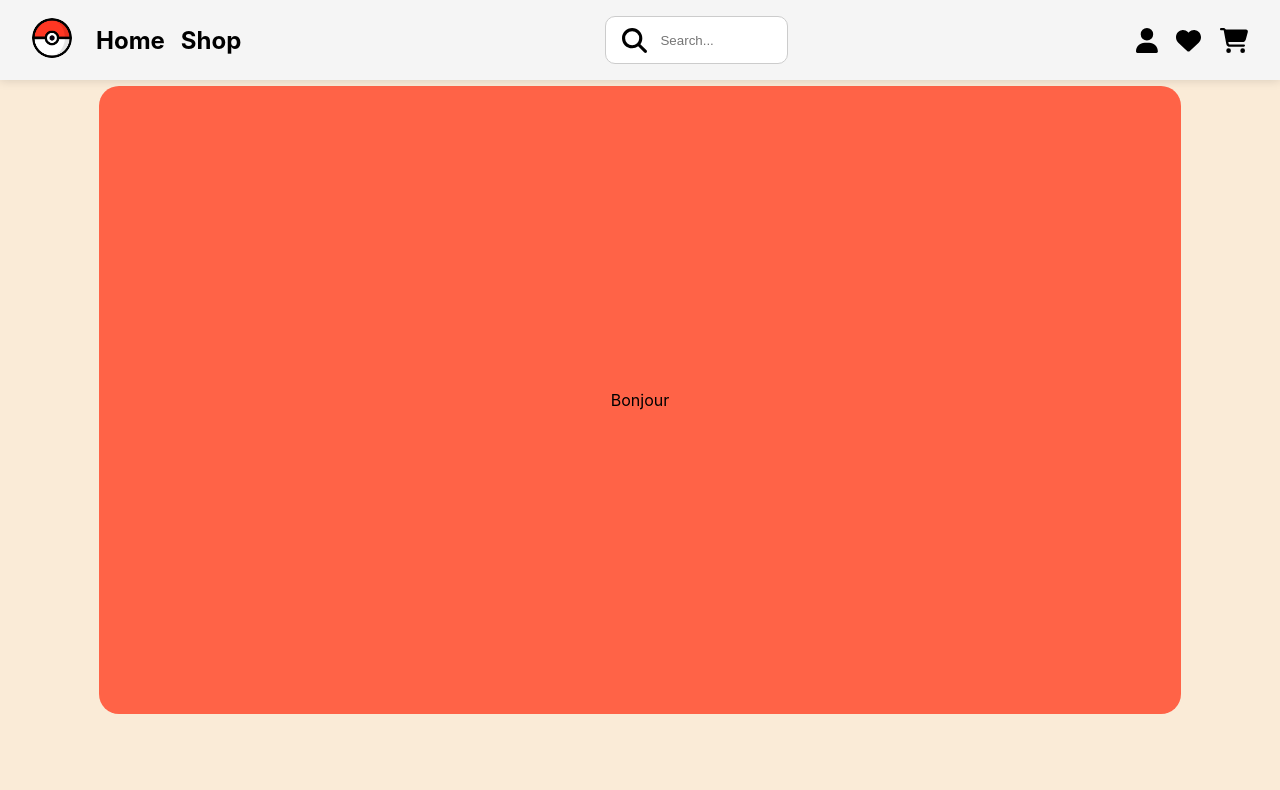
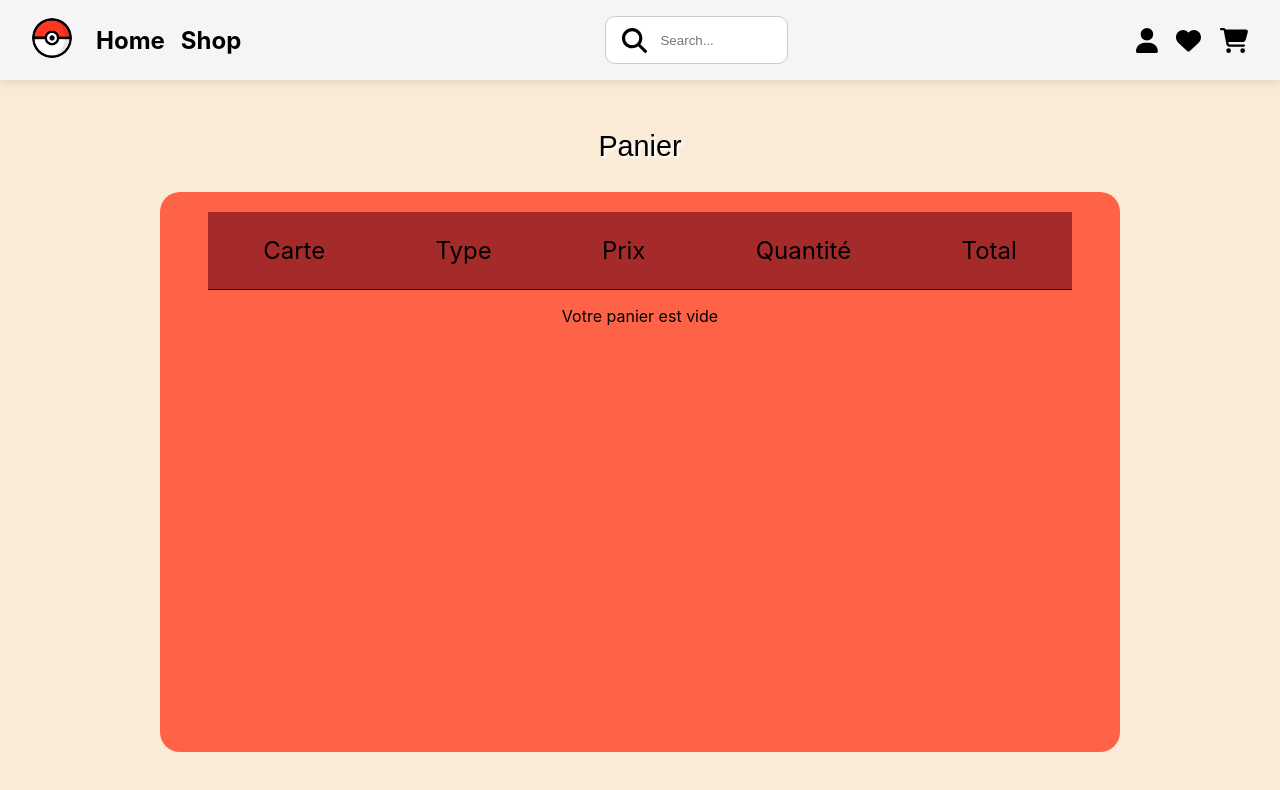
Before and after one commit to Tabonnel/pokeshop-frontend, a Next.js app: page /Cart in a window 1280 px wide. Shown: the top 790 px of the page. Built offline with nearby package versions, Linux system fonts and the light colour scheme.

Commit message:
maj de la quantité et du cartItem

```diff
--- a/components/Cart.js
+++ b/components/Cart.js
@@ -11,7 +11,7 @@ import { Modal } from "antd";
 
 function Cart() {
   const dispatch = useDispatch();
-  const cart = useSelector((state) => state.cart.value);
+  const cart = useSelector((state) => state.cart.items);
   const [cartData, setCartData] = useState([]);
 
   useEffect(() => {
@@ -25,17 +25,38 @@ function Cart() {
           price={item.price}
           stock={item.stock}
           number={item.number}
+          quantity={item.quantity}
         ></CartItem>
       );
     });
     setCartData(CartData);
+
   }, []);
 
   return (
-    <div>
+    <div className={styles.body}>
       <Header></Header>
       <div className={styles.cartContainer}>
-        <div className={styles.cartItemsContainer}>Bonjour</div>
+        <div className={styles.cartHeader}>
+          <p className={styles.cartHeaderTitle}>Panier</p>
+        </div>
+
+        <div className={styles.cartItemsContainer}>
+          <div className={styles.cartItemsHeader}>
+            <p className={styles.cartItemsHeaderName}>Carte</p>
+            <p className={styles.cartItemsHeaderType}>Type</p>
+            <p className={styles.cartItemsHeaderPrice}>Prix</p>
+            <p className={styles.cartItemsHeaderQuantity}>Quantité</p>
+            <p className={styles.cartTitemsHeaderTotal}>Total</p>
+          </div>
+          {cartData.length > 0 ? (
+            cartData
+          ) : (
+            <div className={styles.emptyCartContainer}>
+              <p className={styles.emptyCartText}>Votre panier est vide</p>
+            </div>
+          )}
+        </div>
       </div>
     </div>
   );
--- a/components/CartItem.js
+++ b/components/CartItem.js
@@ -1,11 +1,13 @@
 import styles from "../styles/CartItem.module.css";
 import { FontAwesomeIcon } from "@fortawesome/react-fontawesome";
 import { faTrashAlt } from "@fortawesome/free-solid-svg-icons";
-import { useDispatch } from "react-redux";
-import { removeFromCart } from "../reducers/cart";
+import { useDispatch, useSelector } from "react-redux";
+import { removeFromCart, addToCart } from "../reducers/cart";
+import { login } from "../reducers/user";
 
-function CartItem({ name, type, image, price, stock, number }) {
-
+function CartItem({ name, type, image, price, stock, number, quantity }) {
+  const dispatch = useDispatch();
+  const cart = useSelector((state) => state.cart.items);
 
 
   return (
@@ -18,15 +20,51 @@ function CartItem({ name, type, image, price, stock, number }) {
           <p className={styles.cartItemPrice}>{price}€</p>
         </div>
         <div className={styles.cartItemQuantity}>
-          <p className={styles.cartItemQuantityNumber}>{number}</p>
+          <p
+            className={styles.cartItemQuantityMinus}
+            onClick={() =>{
+                dispatch(
+                    removeFromCart({ name, type, image, price, stock, number, quantity })
+                    ),
+                console.log("quantity - 1 ", { name, type, image, price, stock, number, quantity });
+            }}
+          >
+            {" "}
+            -{" "}
+          </p>
+          <p className={styles.cartItemQuantity}> {quantity} </p>
+          <p
+            className={styles.cartItemQuantityPlus}
+            onClick={() => {
+              dispatch(
+                addToCart({ name, type, image, price, stock, number, quantity })
+              ),
+                console.log("quantity + 1 ");
+            }}
+          >
+            {" "}
+            +
+          </p>
         </div>
-        <div className={styles.cartItemDelete}>
+        <div className={styles.cartItemTotal}>
+          <p className={styles.cartItemTotalTotal}>X total</p>
+        </div>
+        <div
+          className={styles.cartItemDelete}
+          onClick={(e) => {
+            handleRemoveFromCart(e);
+            console.log("cart");
+          }}
+        >
           <FontAwesomeIcon
             icon={faTrashAlt}
             className={styles.cartItemDeleteIcon}
+            cursor={"pointer"}
           />
         </div>
       </div>
     </div>
   );
 }
+
+export default CartItem;
--- a/reducers/cart.js
+++ b/reducers/cart.js
@@ -1,21 +1,38 @@
-import { createSlice } from "@reduxjs/toolkit";
+import { createSlice } from '@reduxjs/toolkit';
 
 const initialState = {
-  value: [],
+  items: [],
 };
 
-export const cartSlice = createSlice({
-  name: "cart",
+const cartSlice = createSlice({
+  name: 'cart',
   initialState,
   reducers: {
     addToCart: (state, action) => {
-      state.value.push(action.payload);
+      const existingItem = state.items.find((item) => item._id === action.payload._id);
+
+      if (existingItem) {
+        // Si l'article existe déjà dans le panier, incrémente la quantité
+        existingItem.quantity += 1;
+      } else {
+        // Sinon, ajouter avec une quantité de 1
+        state.items.push({ ...action.payload, quantity: 1 });
+      }
     },
     removeFromCart: (state, action) => {
-        state.value = state.value.filter((item) => item._id !== action.payload);
+      const itemToDecrement = state.items.find((item) => item === action.payload);
+      if (itemToDecrement) {
+        // Décrémente la quantité de l'article, en le retirant si la quantité atteint 0
+        if (itemToDecrement.quantity > 1) {
+          itemToDecrement.quantity -= 1;
+        } else {
+          state.items = state.items.filter((item) => item._id !== action.payload);
         }
+      }
+    },
   },
 });
 
 export const { addToCart, removeFromCart } = cartSlice.actions;
+
 export default cartSlice.reducer;
--- a/styles/Cart.module.css
+++ b/styles/Cart.module.css
@@ -1,17 +1,61 @@
+.body{
+    scroll-behavior: smooth;
+    margin: 0;
+    padding: 0;
+    width: 100vw;
+    height: 100vh;
+}
+
 .cartContainer{
-
-    height: 100vh;
-    width: 100vw;
+    display: flex;
+    flex-direction: column;
+    /* top: 10vh; */
+    bottom: 0;
+    height: 100%;
+    width: 100%;
     display: flex;
     justify-content: center;
     align-items: center;
     background-color: antiquewhite;
-    padding: 10%;
+    /* padding: 10vh; */
+
+}
+.cartHeaderTitle{
+    font-family: 'Press Start 2P', sans-serif;
+    font-size: 1.8rem;
+    color: black;
+    margin-top: 130px;
+    text-align: center;
+    text-shadow: 2px 2px 2px white;
 
 }
 
 .cartItemsContainer{
-    padding:38vh 40vw;
+    width: 75%;
+    height: 70%;
+    padding-top: 20px;
+    margin-bottom: 6vh;
     background-color: tomato;
     border-radius: 20px;
+    display: flex;
+    flex-direction: column;
+    align-items: center;
+    scroll-behavior: smooth;
+    overflow-y: scroll;
+    /* justify-content: space-around; */
 }
+.cartItemsHeader{
+    display: flex;
+    flex-direction: row;
+    justify-content: space-around;
+    align-items: center;
+    width: 90%;
+    margin-top: 0;
+    margin-bottom: 0;
+    /* font-family: 'Press Start 2P', sans-serif; */
+    font-size:1.5rem;
+    /* font-weight: bold; */
+    background-color: brown;
+    border-bottom: 1px solid black;
+    border-bottom-style:ridge;
+}
--- a/styles/CartItem.module.css
+++ b/styles/CartItem.module.css
@@ -0,0 +1,30 @@
+.cartItemContainer{
+    /* display: flex;
+    flex-direction: row;
+    justify-content: space-between;
+    align-items: center; */
+    margin: 10px 0px;
+    padding: 10px;
+    border: 1px solid #ccc;
+    border-radius: 5px;
+    width:90%;
+}
+
+.cartItem{
+    display: flex;
+    flex-direction: row;
+    justify-content:space-between;
+    align-items: center;
+    width: 90%;
+}
+.cartItemQuantity{
+    display: flex;
+    flex-direction: row;
+    justify-content: center;
+    align-items: center;
+    /* width: 20%; */
+}
+.cartItemInfo{
+    display: flex;
+
+}
```
